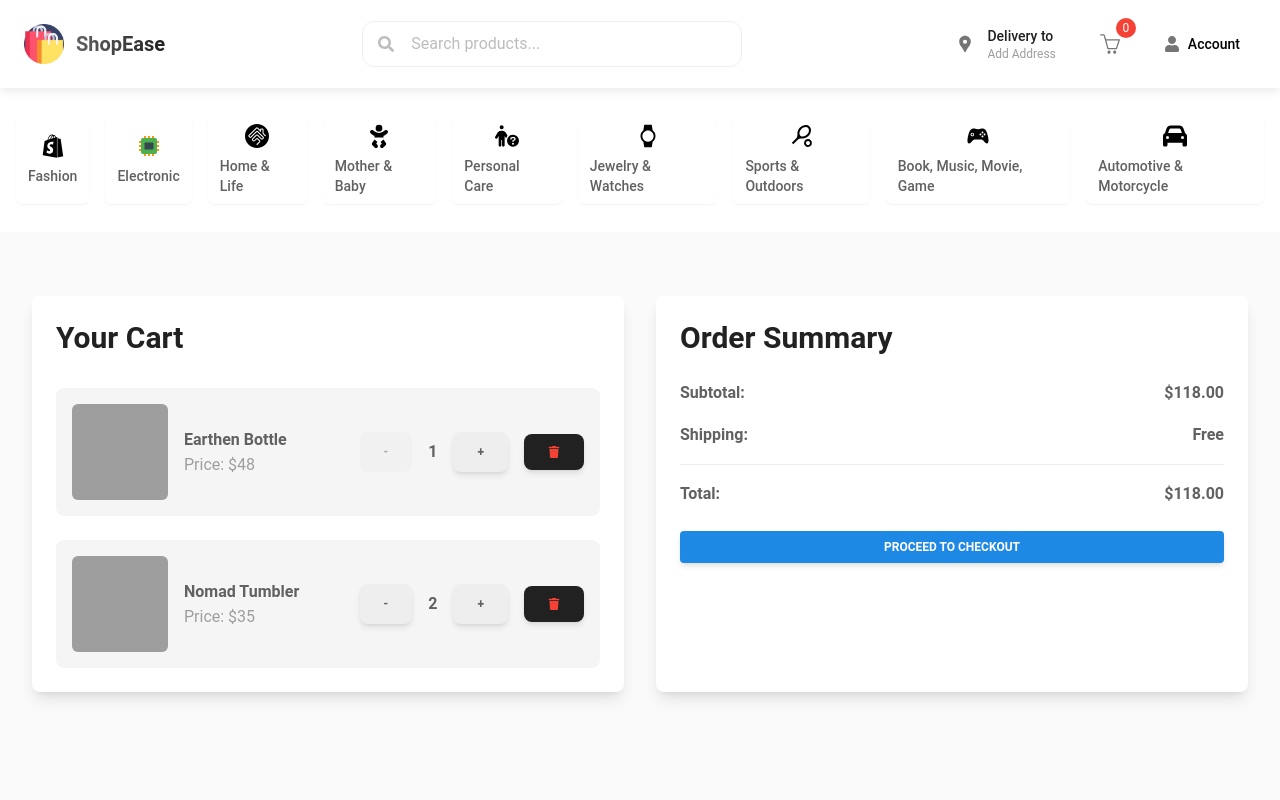
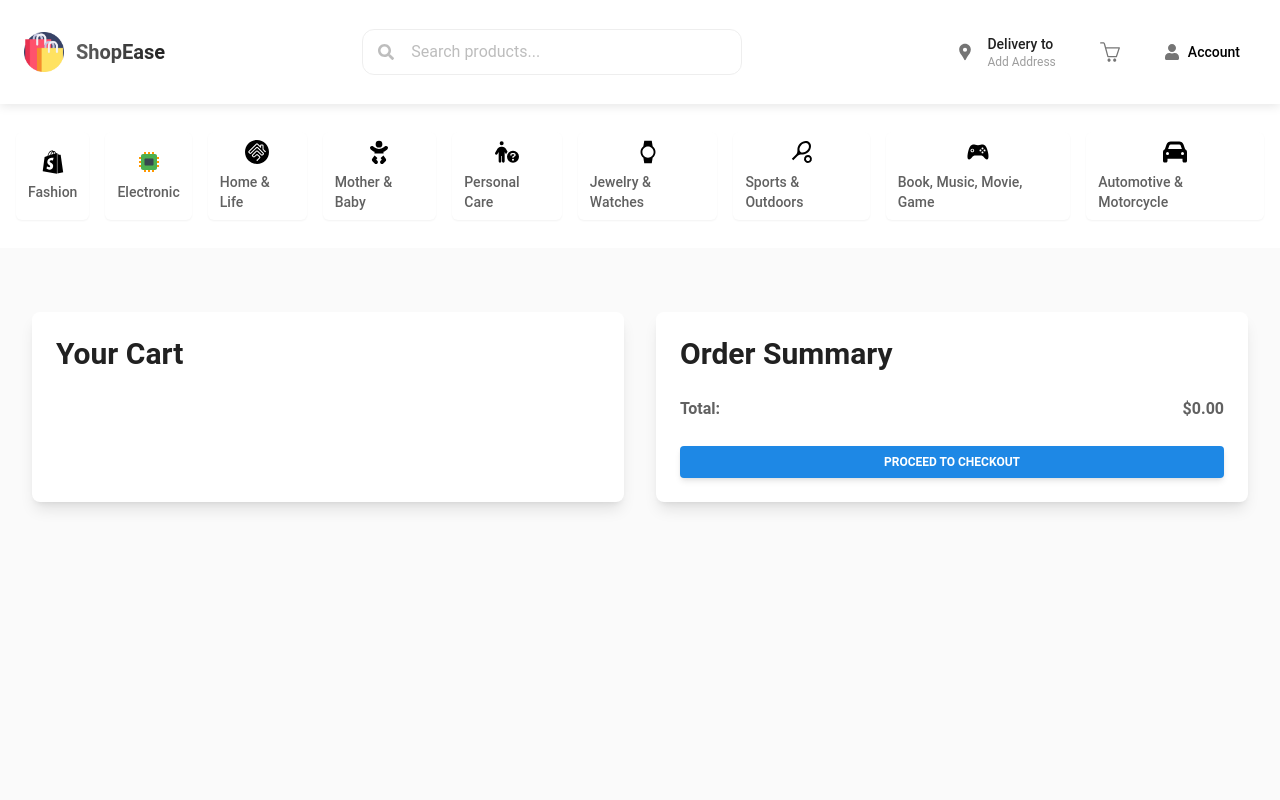
Before and after one commit to Serkan1616/Novara, a React (Vite) app in the folder frontend/: page /cart in a window 1280 px wide. Shown: the top 800 px of the page. Built offline with nearby package versions, Linux system fonts and the light colour scheme; grey boxes are pictures that could not be loaded.

Commit message:
Sepet tek sayfa eklendi.

```diff
--- a/frontend/src/App.jsx
+++ b/frontend/src/App.jsx
@@ -6,6 +6,7 @@ import HomePage from './pages/HomePage';
 import CartPage from './pages/CartPage';
 import AddresPage from './pages/AddressPage';
 import ProfilPage from './pages/ProfilePage';
+import ProductDetailPage from './pages/ProductDetailPage';
 
 
 function App() {
@@ -19,6 +20,7 @@ function App() {
         <Route path="/cart" element={<CartPage />} />
         <Route path="/address" element={<AddresPage />} />
         <Route path="/profile" element={<ProfilPage />} />
+        <Route path="/product/:id" element={<ProductDetailPage />} />
       </Routes>
     </div>
   );
--- a/frontend/src/components/Cart.jsx
+++ b/frontend/src/components/Cart.jsx
@@ -1,38 +1,30 @@
-import React, { useState } from "react";
+import React, { useEffect, useState } from "react";
 import { FaTrash } from "react-icons/fa";
 import { Button, Typography } from "@material-tailwind/react";
-import NavBar from '../components/NavBar';
-import NavCategoryMenu from '../components/NavCategoryMenu';
-import Footer from '../components/Footer';
 
 const Cart = () => {
-    const [cart, setCart] = useState([
-        {
-            id: 1,
-            name: "Earthen Bottle",
-            price: 48,
-            quantity: 1,
-            imageSrc: "https://tailwindcss.com/plus-assets/img/ecommerce-images/category-page-04-image-card-01.jpg",
-            imageAlt: "Tall slender porcelain bottle with natural clay textured body and cork stopper.",
-        },
-        {
-            id: 2,
-            name: "Nomad Tumbler",
-            price: 35,
-            quantity: 2,
-            imageSrc: "https://tailwindcss.com/plus-assets/img/ecommerce-images/category-page-04-image-card-02.jpg",
-            imageAlt: "Olive drab green insulated bottle with flared screw lid and flat top.",
-        },
-    ]);
+    const [cart, setCart] = useState([]);
 
-    const removeFromCart = (id) => {
-        setCart(cart.filter(item => item.id !== id));
+    // 🟢 Component yüklendiğinde `localStorage`'dan ürünleri çek
+    useEffect(() => {
+        const storedCart = JSON.parse(localStorage.getItem("cart")) || [];
+        setCart(storedCart);
+    }, []);
+
+    // 🔹 Ürünü sepetten çıkar (✅ Düzeltilmiş Versiyon)
+    const removeFromCart = (_id) => {
+        const updatedCart = cart.filter(item => item._id !== _id);  // 🔹 item.id yerine item._id kullanıldı
+        setCart(updatedCart);
+        localStorage.setItem("cart", JSON.stringify(updatedCart));
     };
 
-    const updateQuantity = (id, quantity) => {
-        setCart(cart.map(item =>
-            item.id === id ? { ...item, quantity } : item
-        ));
+    // 🔹 Ürün miktarını güncelle
+    const updateQuantity = (_id, quantity) => {
+        const updatedCart = cart.map(item =>
+            item._id === _id ? { ...item, quantity } : item
+        );
+        setCart(updatedCart);
+        localStorage.setItem("cart", JSON.stringify(updatedCart));
     };
 
     const totalAmount = cart.reduce((acc, item) => acc + item.price * item.quantity, 0);
@@ -40,37 +32,23 @@ const Cart = () => {
     return (
         <div className="bg-gray-50 min-h-screen py-16 px-4 sm:px-6 lg:px-8">
             <div className="max-w-7xl mx-auto grid grid-cols-1 lg:grid-cols-2 gap-8">
-                {/* Left Column (Cart Items) */}
                 <div className="space-y-6 bg-white p-6 shadow-lg rounded-lg">
                     <h2 className="text-3xl font-semibold text-gray-900 mb-8">Your Cart</h2>
                     {cart.map((item) => (
-                        <div key={item.id} className="flex items-center justify-between bg-gray-100 rounded-lg p-4">
+                        <div key={item._id} className="flex items-center justify-between bg-gray-100 rounded-lg p-4">
                             <div className="flex items-center space-x-4">
-                                <img src={item.imageSrc} alt={item.imageAlt} className="w-24 h-24 object-cover rounded-md" />
+                                <img
+                                    src={"../src" + item.image}
+                                    alt={item.imageAlt}
+                                    className="w-24 h-24 object-cover rounded-md"
+                                />
                                 <div>
                                     <Typography variant="h6" color="gray">{item.name}</Typography>
                                     <p className="text-gray-500">Price: ${item.price}</p>
                                 </div>
                             </div>
                             <div className="flex items-center space-x-4">
-                                <Button
-                                    onClick={() => updateQuantity(item.id, item.quantity - 1)}
-                                    disabled={item.quantity <= 1}
-                                    className="bg-gray-200 text-gray-700 hover:bg-gray-300"
-                                >
-                                    -
-                                </Button>
-                                <Typography variant="h6" color="gray">{item.quantity}</Typography>
-                                <Button
-                                    onClick={() => updateQuantity(item.id, item.quantity + 1)}
-                                    className="bg-gray-200 text-gray-700 hover:bg-gray-300"
-                                >
-                                    +
-                                </Button>
-                                <Button
-                                    onClick={() => removeFromCart(item.id)}
-                                    className="text-red-500 hover:text-red-700"
-                                >
+                                <Button onClick={() => removeFromCart(item._id)} className="text-red-500 hover:text-red-700">
                                     <FaTrash />
                                 </Button>
                             </div>
@@ -78,26 +56,13 @@ const Cart = () => {
                     ))}
                 </div>
 
-                {/* Right Column (Total and Checkout) */}
                 <div className="bg-white p-6 shadow-lg rounded-lg">
                     <h2 className="text-3xl font-semibold text-gray-900 mb-6">Order Summary</h2>
-                    <div className="space-y-4">
-                        <div className="flex justify-between">
-                            <Typography variant="h6" color="gray">Subtotal:</Typography>
-                            <Typography variant="h6" color="gray">${totalAmount.toFixed(2)}</Typography>
-                        </div>
-                        <div className="flex justify-between">
-                            <Typography variant="h6" color="gray">Shipping:</Typography>
-                            <Typography variant="h6" color="gray">Free</Typography>
-                        </div>
-                        <div className="flex justify-between mt-6 border-t pt-4">
-                            <Typography variant="h6" color="gray" className="font-bold">Total:</Typography>
-                            <Typography variant="h6" color="gray" className="font-bold">${totalAmount.toFixed(2)}</Typography>
-                        </div>
+                    <div className="flex justify-between">
+                        <Typography variant="h6" color="gray">Total:</Typography>
+                        <Typography variant="h6" color="gray" className="font-bold">${totalAmount.toFixed(2)}</Typography>
                     </div>
-                    <Button
-                        className="bg-blue-600 text-white hover:bg-blue-700 mt-6 w-full py-2 rounded"
-                    >
+                    <Button className="bg-blue-600 text-white hover:bg-blue-700 mt-6 w-full py-2 rounded">
                         Proceed to Checkout
                     </Button>
                 </div>
--- a/frontend/src/components/NavBar.jsx
+++ b/frontend/src/components/NavBar.jsx
@@ -1,5 +1,4 @@
-import React from "react";
-import { Input } from "@material-tailwind/react";
+import React, { useEffect, useState } from "react";
 import { FaSearch, FaUser } from "react-icons/fa";
 import { MdLocationPin } from "react-icons/md";
 import { SlBasket } from "react-icons/sl";
@@ -7,9 +6,28 @@ import { Link } from "react-router-dom";
 import bagImage from "../assets/bag.png";
 
 const NavBar = () => {
+  const [cartCount, setCartCount] = useState(0);
+
+  // 🟢 Sepet sayısını `localStorage`'dan çek
+  useEffect(() => {
+    const storedCart = JSON.parse(localStorage.getItem("cart")) || [];
+    const totalQuantity = storedCart.reduce((acc, item) => acc + item.quantity, 0);
+    setCartCount(totalQuantity);
+
+    // 🔄 `storage` event'ini dinleyerek dinamik güncelleme
+    const handleStorageChange = () => {
+      const updatedCart = JSON.parse(localStorage.getItem("cart")) || [];
+      const newTotalQuantity = updatedCart.reduce((acc, item) => acc + item.quantity, 0);
+      setCartCount(newTotalQuantity);
+    };
+
+    window.addEventListener("storage", handleStorageChange);
+    return () => window.removeEventListener("storage", handleStorageChange);
+  }, [cartCount]);
+
   return (
     <>
-      <nav className="z-50 bg-white/90 backdrop-blur-sm shadow-[0_2px_10px_rgba(0,0,0,0.1)] transition-all duration-300">
+      <nav className="z-50 bg-white/90 backdrop-blur-sm shadow-[0_2px_10px_rgba(0,0,0,0.1)] transition-all duration-300 sticky top-0 left-0 right-0 py-2">
         <div className="max-w-7xl mx-auto py-4 px-6">
           <div className="flex items-center justify-between">
             <Link to="/" className="flex items-center gap-3 transform hover:scale-105 transition-transform duration-200">
@@ -31,18 +49,25 @@ const NavBar = () => {
             </div>
 
             <div className="flex items-center gap-4">
-              <div className="hidden lg:flex items-center gap-3 px-4 py-2.5 rounded-xl hover:bg-gray-100 transition-colors duration-200 cursor-pointer">
+              <Link
+                to="/address"
+                className="hidden lg:flex items-center gap-3 px-4 py-2.5 rounded-xl hover:bg-gray-100 transition-colors duration-200 cursor-pointer"
+              >
                 <MdLocationPin className="text-gray-600 text-xl" />
                 <div className="flex flex-col">
                   <span className="text-sm font-medium text-gray-900">Delivery to</span>
                   <span className="text-xs text-gray-500">Add Address</span>
                 </div>
-              </div>
+              </Link>
 
               <Link to="/cart" className="relative group">
                 <div className="p-3 rounded-xl hover:bg-gray-100 transition-colors duration-200">
                   <SlBasket className="text-xl text-gray-600" />
-                  <span className="absolute -top-1 -right-1 bg-red-500 text-white text-xs w-5 h-5 flex items-center justify-center rounded-full">0</span>
+                  {cartCount > 0 && (
+                    <span className="absolute -top-1 -right-1 bg-red-500 text-white text-xs w-5 h-5 flex items-center justify-center rounded-full">
+                      {cartCount}
+                    </span>
+                  )}
                 </div>
               </Link>
 
--- /dev/null
+++ b/frontend/src/components/SimilarProductCard.jsx
@@ -0,0 +1,23 @@
+import React from "react";
+import { Link } from "react-router-dom";
+
+const SimilarProductCard = ({ product }) => {
+    return (
+        <Link
+            to={`/product/${product._id}`}
+            className="flex items-center gap-4 p-4 bg-white rounded-lg shadow-md hover:scale-105 transition-transform duration-200"
+        >
+            <img
+                src={"../src" + product.image}
+                alt={product.name}
+                className="w-16 h-16 object-contain rounded-md"
+            />
+            <div>
+                <h4 className="text-sm font-medium text-gray-900">{product.name}</h4>
+                <p className="text-sm text-gray-500">${product.price}</p>
+            </div>
+        </Link>
+    );
+};
+
+export default SimilarProductCard;
--- /dev/null
+++ b/frontend/src/pages/ProductDetailPage.jsx
@@ -0,0 +1,51 @@
+import React, { useEffect, useState } from "react";
+import { useParams } from "react-router-dom";
+import { getProductById } from "../services/productService";
+import ProductDetail from "../components/ProductDetail";
+import SimilarProducts from "../components/SimilarProducts"; // Yeni bileşen import edildi
+import Footer from "../components/Footer";
+import NavBar from "../components/NavBar";
+
+const ProductDetailPage = () => {
+    const { id } = useParams();
+    const [product, setProduct] = useState(null);
+
+    useEffect(() => {
+        const fetchProduct = async () => {
+            try {
+                const data = await getProductById(id);
+                setProduct(data);
+            } catch (error) {
+                console.error("Ürün bilgisi alınırken hata oluştu:", error);
+            }
+        };
+
+        fetchProduct();
+    }, [id]);
+
+    if (!product) {
+        return <p className="text-center text-white">Loading product details...</p>;
+    }
+
+    return (
+        <div>
+            <NavBar />
+
+            <div className="max-w-7xl mx-auto grid grid-cols-1 lg:grid-cols-3 gap-8 my-10 px-4">
+                {/* Ürün Detayları */}
+                <div className="lg:col-span-2">
+                    <ProductDetail product={product} />
+                </div>
+
+                {/* Benzer Ürünler */}
+                <div className="lg:col-span-1">
+                    <SimilarProducts currentProduct={product} />
+                </div>
+            </div>
+
+            <Footer />
+        </div>
+    );
+};
+
+export default ProductDetailPage;
```
Also changed, not shown: frontend/src/components/ProductCard.jsx (+23 -18 lines), frontend/src/components/ProductDetail.jsx (added, +65 -0 lines), frontend/src/components/SimilarProducts.jsx (added, +41 -0 lines).
